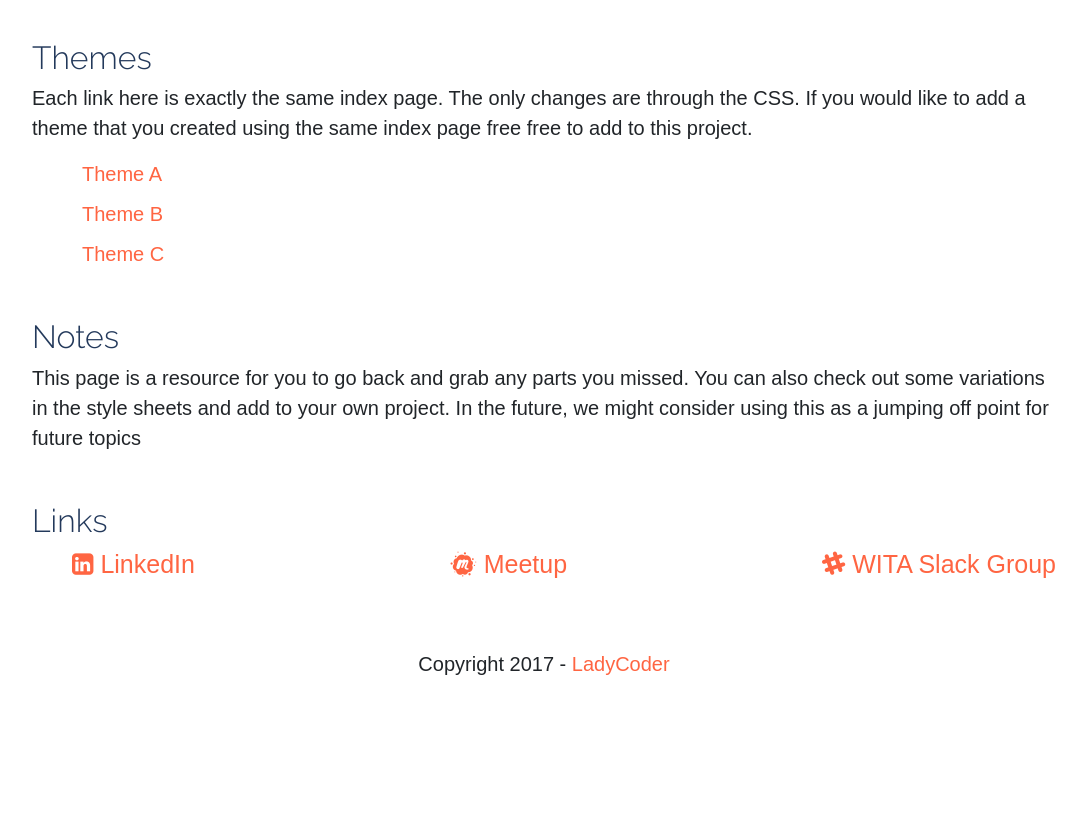
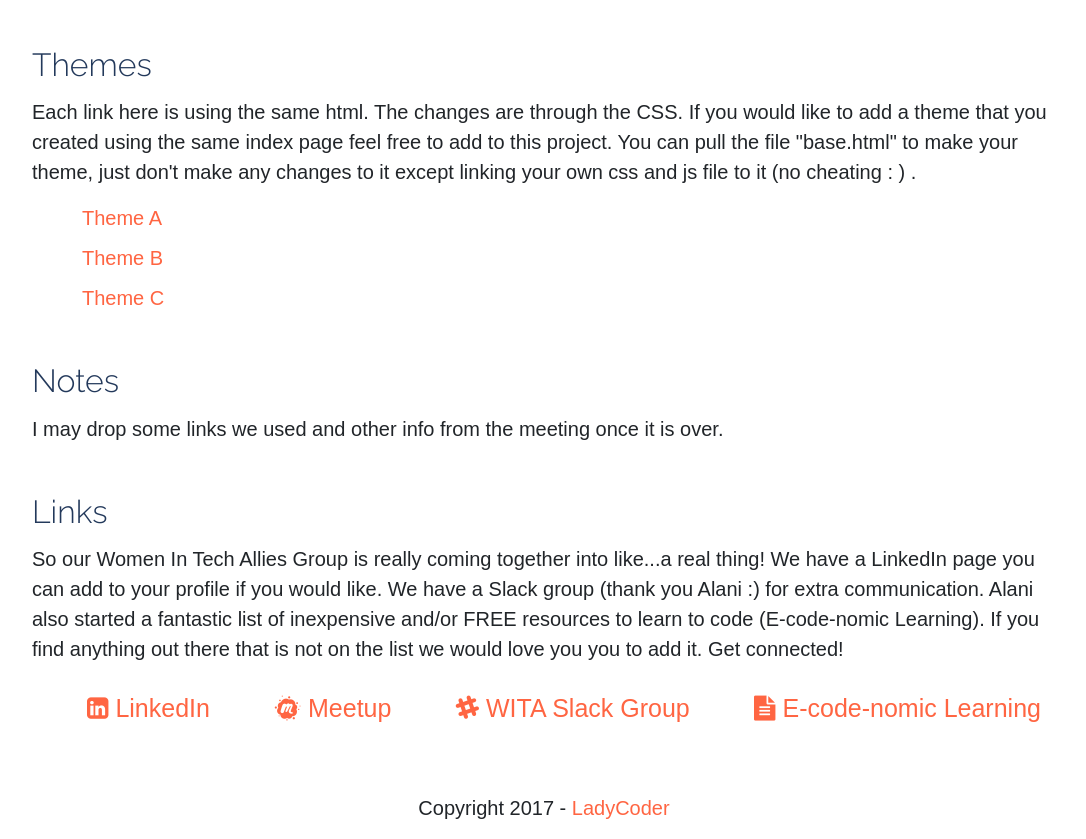
Before and after one commit to susanwands/Site-Building-Basics, a plain HTML site: page index.html in a window 1280 px wide. Shown: the part 659-1498 px from the top of the page, without its empty margins (18-1104 px from the left). Before the commit the page ends 1354 px from the top, so only its background shows below. Drawn offline with nearby package versions, Linux system fonts and the light colour scheme; a web font is replaced by a local one.

Commit message:
update main page

```diff
--- a/index.html
+++ b/index.html
@@ -46,8 +46,10 @@
                 <section id="themes">
                     <h2>Themes</h2>
                     <p>
-                        Each link here is exactly the same index page. The only changes are through the CSS. If you would like to add a theme that
-                        you created using the same index page free free to add to this project.
+                        Each link here is using the same html. The changes are through the CSS. If you would like to add a theme that you created
+                        using the same index page feel free to add to this project. You can pull the file "base.html" to
+                        make your theme, just don't make any changes to it except linking your own css and js file to it
+                        (no cheating : ) .
                     </p>
                     <div class="theme-list">
                         <div class="theme-item">
@@ -68,9 +70,7 @@
                 <section id="notes">
                     <h2>Notes</h2>
                     <p>
-                        This page is a resource for you to go back and grab any parts you missed. You can also check out some variations in the style
-                        sheets and add to your own project. In the future, we might consider using this as a jumping off
-                        point for future topics
+                        I may drop some links we used and other info from the meeting once it is over.
                     </p>
                 </section>
             </div>
@@ -78,9 +78,14 @@
         <section>
             <div class="row">
                 <div class="col-md-12">
+                    <h2>Links</h2>
 
-                    <h2>Links</h2>
-                </div>
+                <p>
+                    So our Women In Tech Allies Group is really coming together into like...a real thing! We have a LinkedIn page you can add
+                    to your profile if you would like. We have a Slack group (thank you Alani :) for extra communication.
+                    Alani also started a fantastic list of inexpensive and/or FREE resources to learn to code (E-code-nomic Learning). If you find
+                    anything out there that is not on the list we would love you you to add it. Get connected!
+                </p>
                 <div class="col-md-12">
                     <ul id="links">
                         <li>
@@ -92,8 +97,13 @@
                                 <span class="meetup"></span> Meetup</a>
                         </li>
                         <li>
-                            <a href="https://join.slack.com/t/womenintechallies/shared_invite/enQtMjU3ODA5MDc1MzAyLWZmZjQ0MTc4NGM3MTI1ZTFlNmZmOWY1OTJmZjZmMTNiMTViZTg1YTY5ZjA2NDhmNDJhYzEwYjY4ZTg4MzA2NWU" target="_blank">
+                            <a href="https://join.slack.com/t/womenintechallies/shared_invite/enQtMjU3ODA5MDc1MzAyLWZmZjQ0MTc4NGM3MTI1ZTFlNmZmOWY1OTJmZjZmMTNiMTViZTg1YTY5ZjA2NDhmNDJhYzEwYjY4ZTg4MzA2NWU"
+                                target="_blank">
                                 <span class="slack"></span> WITA Slack Group</a>
+                        </li>
+                        <li>
+                            <a href="https://docs.google.com/document/d/1TYW55pRWnmqDkZ0f_-_KvrStzZ3Vw6L3sp41M-lX3m8/edit?usp=sharing" target="_blank">
+                                <span class="doc"></span> E-code-nomic Learning</a>
                         </li>
 
                     </ul>
--- a/site.css
+++ b/site.css
@@ -16,8 +16,11 @@ h1, h2, h3{
 
 
 h1{
+    Font-Size: 55px;
+}
 
-    Font-Size: 55px;
+h2{
+    margin-bottom: 15px;
 }
 .header {
     height: 200px;
@@ -68,11 +71,15 @@ section{
     content: '\f2e0 ';
     font-family: 'FontAwesome';
 }
+.doc:after{
+    content: '\f15c ';
+    font-family: 'FontAwesome';
+}
 
 #links{
     list-style: none;
     display: flex;
-
+    padding-top: 10px;
     justify-content: space-between;
 
 }
```
